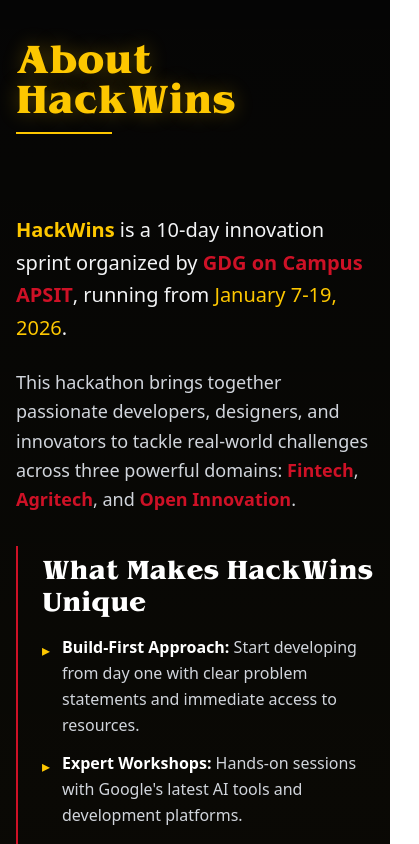
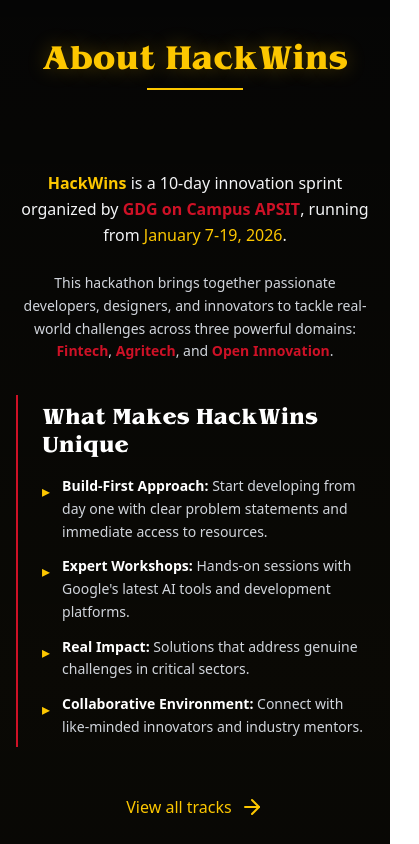
Before and after one commit to Jatin-Khanijoan/hackwins, a React (Vite) app: page / in a window 390 px wide. Shown: the part 900-1744 px from the top of the page, 419 px wide, since content can reach past the window. Built offline with nearby package versions, Linux system fonts and the light colour scheme; no server answers; a web font is replaced by a local one.

Commit message:
fix: responsiveness

```diff
--- a/src/components/hero.jsx
+++ b/src/components/hero.jsx
@@ -5,13 +5,13 @@
 const Hero = () => {
     return (
         <section className="relative mx-auto flex min-h-screen max-w-7xl flex-col items-center justify-center px-4 py-16 text-center md:px-6 lg:py-24">
-            <motion.img src="./gdg_dark.png" className="w-72"/>
+            <motion.img src="./gdg_dark.png" className="w-72" />
             <motion.h1 initial={{ opacity: 0, y: 8 }} animate={{ opacity: 1, y: 0 }} transition={{ duration: 0.8, delay: 0.3 }} className="text-balance text-3xl font-semibold leading-tight tracking-wide md:text-4xl lg:text-5xl mt-10 text-yellow-400 font-benguiat">A signal from the other side</motion.h1>
             <motion.h2 initial={{ opacity: 0, y: 8 }} animate={{ opacity: 1, y: 0 }} transition={{ duration: 0.8, delay: 0.4 }} className="text-xl leading-tight tracking-wide md:text-3xl lg:text-4xl mt-6 text-white font-benguiat relative">
                 Decipher the warning <br />
                 <div className="relative inline-flex flex-col items-center">
                     <div className="w-full h-[3px] bg-[#CE1126] shadow-[0_0_10px_rgba(206,17,38,0.8)] mb-[2px] z-20 rounded-sm"></div>
-                    <span className="starwars-outline text-[5rem] sm:text-[7rem] md:text-[9rem] font-stranger-outlined tracking-[0.05em] leading-none relative z-10 px-4">
+                    <span className="starwars-outline text-[3rem] sm:text-[7rem] md:text-[9rem] font-stranger-outlined tracking-[0.05em] leading-none relative z-10 px-4">
                         HackwinS
                     </span>
                     <div className="relative flex justify-between w-full">
--- a/src/pages/LandingPage.jsx
+++ b/src/pages/LandingPage.jsx
@@ -104,14 +104,14 @@
               whileInView={{ opacity: 1, y: 0 }}
               viewport={{ once: true, amount: 0.2 }}
               transition={{ duration: 0.6 }}
-              className="mb-20"
+              className="mb-20 text-center lg:text-left"
             >
-              <h2 className="text-4xl md:text-6xl font-bold text-[#FDC700] mb-3 font-benguiat" style={{
+              <h2 className="text-3xl md:text-6xl font-bold text-[#FDC700] mb-3 font-benguiat" style={{
                 textShadow: "0 0 20px rgba(253, 199, 0, 0.3)"
               }}>
                 About HackWins
               </h2>
-              <div className="h-0.5 w-24 bg-[#FDC700]" />
+              <div className="h-0.5 w-24 bg-[#FDC700] mx-auto lg:mx-0" />
             </motion.div>
 
             <div className="grid lg:grid-cols-5 gap-12 lg:gap-16">
@@ -121,45 +121,45 @@
                 whileInView={{ opacity: 1, y: 0 }}
                 viewport={{ once: true, amount: 0.2 }}
                 transition={{ duration: 0.6, delay: 0.2 }}
-                className="lg:col-span-3 space-y-8"
+                className="lg:col-span-3 space-y-8 text-center lg:text-left"
               >
                 {/* Introduction */}
                 <div className="space-y-6">
-                  <p className="text-xl md:text-2xl text-gray-100 leading-relaxed">
+                  <p className="text-base md:text-2xl text-gray-100 leading-relaxed">
                     <span className="text-[#FDC700] font-semibold">HackWins</span> is a 10-day innovation sprint organized by <span className="text-[#CE1126] font-semibold">GDG on Campus APSIT</span>, running from <span className="text-[#FDC700]">January 7-19, 2026</span>.
                   </p>
 
-                  <p className="text-lg text-gray-300 leading-relaxed">
+                  <p className="text-sm md:text-lg text-gray-300 leading-relaxed">
                     This hackathon brings together passionate developers, designers, and innovators to tackle real-world challenges across three powerful domains: <span className="text-[#CE1126] font-semibold">Fintech</span>, <span className="text-[#CE1126] font-semibold">Agritech</span>, and <span className="text-[#CE1126] font-semibold">Open Innovation</span>.
                   </p>
                 </div>
 
                 {/* What Makes It Special */}
-                <div className="border-l-2 border-[#CE1126] pl-6 py-2">
-                  <h3 className="text-2xl font-bold text-white mb-4 font-benguiat">What Makes HackWins Unique</h3>
+                <div className="border-l-2 border-[#CE1126] pl-6 py-2 text-left">
+                  <h3 className="text-xl md:text-2xl font-bold text-white mb-4 font-benguiat">What Makes HackWins Unique</h3>
                   <ul className="space-y-3 text-gray-300">
                     <li className="flex items-start gap-3">
                       <span className="text-[#FDC700] mt-1">▸</span>
-                      <span className="text-base leading-relaxed"><strong className="text-white">Build-First Approach:</strong> Start developing from day one with clear problem statements and immediate access to resources.</span>
+                      <span className="text-sm md:text-base leading-relaxed"><strong className="text-white">Build-First Approach:</strong> Start developing from day one with clear problem statements and immediate access to resources.</span>
                     </li>
                     <li className="flex items-start gap-3">
                       <span className="text-[#FDC700] mt-1">▸</span>
-                      <span className="text-base leading-relaxed"><strong className="text-white">Expert Workshops:</strong> Hands-on sessions with Google's latest AI tools and development platforms.</span>
+                      <span className="text-sm md:text-base leading-relaxed"><strong className="text-white">Expert Workshops:</strong> Hands-on sessions with Google's latest AI tools and development platforms.</span>
                     </li>
                     <li className="flex items-start gap-3">
                       <span className="text-[#FDC700] mt-1">▸</span>
-                      <span className="text-base leading-relaxed"><strong className="text-white">Real Impact:</strong> Solutions that address genuine challenges in critical sectors.</span>
+                      <span className="text-sm md:text-base leading-relaxed"><strong className="text-white">Real Impact:</strong> Solutions that address genuine challenges in critical sectors.</span>
                     </li>
                     <li className="flex items-start gap-3">
                       <span className="text-[#FDC700] mt-1">▸</span>
-                      <span className="text-base leading-relaxed"><strong className="text-white">Collaborative Environment:</strong> Connect with like-minded innovators and industry mentors.</span>
+                      <span className="text-sm md:text-base leading-relaxed"><strong className="text-white">Collaborative Environment:</strong> Connect with like-minded innovators and industry mentors.</span>
                     </li>
                   </ul>
                 </div>
 
                 {/* Call to Action */}
                 <div className="pt-4">
-                  <div className="flex flex-wrap gap-4">
+                  <div className="flex flex-wrap gap-4 justify-center lg:justify-start">
                     <a href="/tracks">
                       <span className="hover:underline flex items-center gap-2 text-[#FDC700]">View all tracks <ArrowRight /></span>
                     </a>
```
